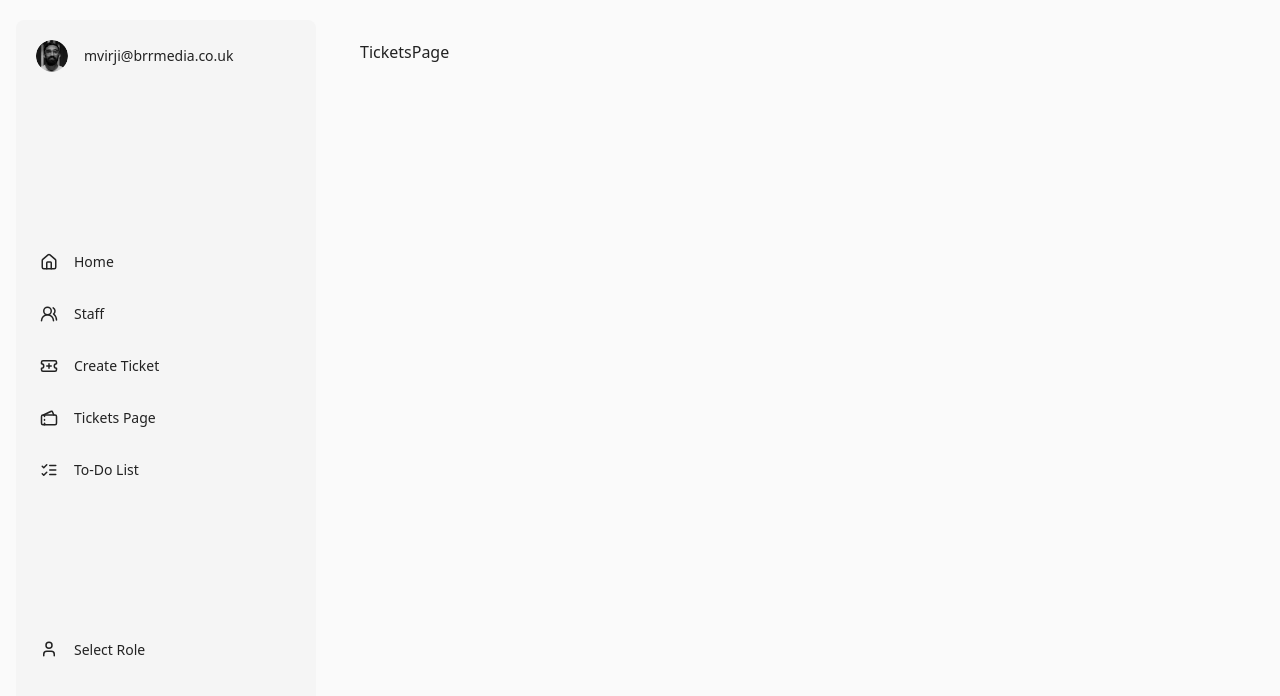
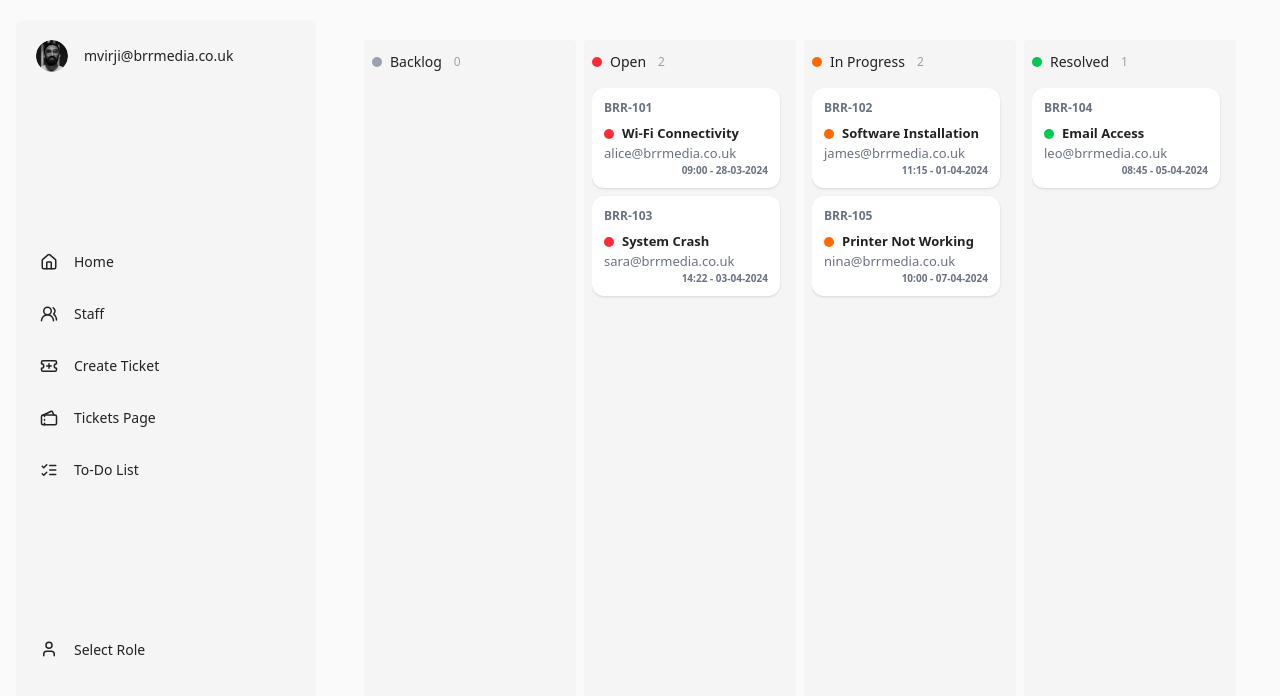
Before and after one commit to Michealebr/brr-media-takehome, a React (Vite) app: page /ticket-page in a window 1280 px wide. Shown: the top 696 px of the page. Built offline with nearby package versions, Linux system fonts and the light colour scheme.

Commit message:
tickets page finished

```diff
--- a/package.json
+++ b/package.json
@@ -14,6 +14,7 @@
     "react": "^19.0.0",
     "react-dom": "^19.0.0",
     "react-router-dom": "^7.5.3",
+    "tailwind-scrollbar": "^4.0.2",
     "tailwindcss": "^4.1.4"
   },
   "devDependencies": {
--- a/src/components/Navbar.tsx
+++ b/src/components/Navbar.tsx
@@ -10,7 +10,7 @@ import Home from "../assets/house.svg";
 
 const Navbar = () => {
   return (
-    <div className="flex flex-col w-[300px] bg-[var(--secondary-color)] m-4 border-radius rounded-lg gap-[10rem] fixed top-1 bottom-1">
+    <div className=" z-4 flex flex-col w-[300px] bg-[var(--secondary-color)] m-4 border-radius rounded-lg gap-[10rem] fixed top-1 bottom-1">
         {/* profile */}
       <div className="flex p-5 items-center">
         <img
--- /dev/null
+++ b/src/components/tickets-page-components/TicketCard.tsx
@@ -0,0 +1,62 @@
+import React, { useState } from "react";
+
+interface TicketCardProps {
+    ticket: {
+        id: number;
+        user: string;
+        issue: string;
+        description: string;
+        status: string;
+        created: string;
+      };
+}
+
+const TicketCard: React.FC<TicketCardProps> = ({ ticket }) => {
+  const [expanded, setExpand] = useState(false);
+
+  const [date, timeWithZ] = ticket.created.split("T");
+  const time = timeWithZ.replace("Z", "").slice(0, -3);
+
+  // format date to english dd/mm/yyyy
+  const [year, month, day] = date.split("-");
+  const formattedDate = `${day}-${month}-${year}`;
+  // color status map to show completion
+  const statusColorMap: { [key: string]: string } = {
+    resolved: "bg-green-500",
+    inprogress: "bg-orange-500",
+    open: "bg-red-500",
+  };
+  // gets rid of spaces and upper case matches to the corresponding text color, if not found sets to gray
+  const statusKey = ticket.status.toLowerCase().replace(/\s+/g, "");
+  const statusColor = statusColorMap[statusKey.toLowerCase()] || "bg-gray-400";
+
+  return (
+    <div
+      onClick={() => setExpand(!expanded)}
+      className="cursor-pointer transition-all duration-300 bg-white hover:bg-gray-50 relative shadow mb-2 w-full min-h-[100px] p-3 rounded-xl bg-[var(--primary-color)]"
+    >
+      <div className="flex flex-col">
+        <div className="text-xs font-bold text-gray-500 mb-2">
+          BRR-{ticket.id}
+        </div>
+        <div className=" flex items-center ">
+          <div
+            className={`h-[10px] w-[10px] ${statusColor} rounded-full mr-2`}
+          ></div>
+          <h5 className=" text-[13px] font-bold">{ticket.issue}</h5>
+        </div>
+        <h6 className=" text-[13px] text-gray-500 ">{ticket.user}</h6>
+        {expanded && (
+          <p className="mt-2 mb-6 text-gray-700 text-sm">
+            {ticket.description}
+          </p>
+        )}
+        <div className="absolute bottom-2.5 right-3 text-[10px] font-bold text-gray-500">
+          {time} - {formattedDate}
+        </div>
+      </div>
+    </div>
+  );
+};
+
+export default TicketCard;
--- /dev/null
+++ b/src/components/tickets-page-components/TicketCol.tsx
@@ -0,0 +1,57 @@
+import React from "react";
+import TicketCard from "./TicketCard";
+
+interface TicketColProps {
+  key: string;
+  title: string;
+  tickets: {
+    id: number;
+    user: string;
+    issue: string;
+    description: string;
+    status: string;
+    created: string;
+  }[];
+  // children: React.ReactNode;
+}
+
+const TicketCol: React.FC<TicketColProps> = ({ key, title, tickets }) => {
+
+  const ticketAmount = tickets.length
+
+  const statusColorMap: { [key: string]: string } = {
+    resolved: "bg-green-500",
+    inprogress: "bg-orange-500",
+    open: "bg-red-500",
+  };
+  // gets rid of spaces and upper case matches to the corresponding text color, if not found sets to gray
+  const statusKey = title.toLowerCase().replace(/\s+/g, "");
+  const statusColor = statusColorMap[statusKey.toLowerCase()] || "bg-gray-400";
+
+
+  return (
+    <div
+      key={key}
+      className=" min-w-[200px] flex flex-col w-full px-2 py-3 mx-1  rounded-sm bg-[var(--secondary-color)]"
+    >
+      <div className="flex items-center text-sm mb-4 ">
+        <div className={`h-[10px] w-[10px] ${statusColor} rounded-full mr-2`}></div>
+        <h4 className="mr-3">{title}</h4>
+        <div className="text-xs text-gray-400">{ticketAmount}</div>
+      </div>
+      <div className="h-screen overflow-y-auto scrollbar-custom">
+        <div className="mr-2">
+          {tickets.map((ticket)=> (
+            <TicketCard
+            key={ticket.id}
+            ticket={ticket}
+            />
+          ))}
+        </div>
+      </div>
+      <div className="overflow-y-auto scrollbar scrollbar-thin scrollbar-thumb-gray-500 scrollbar-track-gray-200"></div>
+    </div>
+  );
+};
+
+export default TicketCol;
--- a/src/index.css
+++ b/src/index.css
@@ -19,4 +19,25 @@
   text-rendering: optimizeLegibility;
   -webkit-font-smoothing: antialiased;
   -moz-osx-font-smoothing: grayscale;
+
 }
+/* For Chrome, Edge, and Safari */
+.scrollbar-custom::-webkit-scrollbar {
+  width: 8px;
+}
+.scrollbar-custom::-webkit-scrollbar-track {
+  background: var(--secondary-color);
+}
+.scrollbar-custom::-webkit-scrollbar-thumb {
+  background-color: var(--secondary-color);
+  border-radius: 6px;
+}
+.scrollbar-custom::-webkit-scrollbar-thumb:hover {
+  background: var(--secondary-color);
+}
+
+/* Firefox */
+.scrollbar-custom {
+  scrollbar-width: thin;
+  scrollbar-color: #a2a2a2 var(--secondary-color);
+}
--- a/src/pages/TicketsPage.tsx
+++ b/src/pages/TicketsPage.tsx
@@ -1,9 +1,22 @@
-import React from 'react'
+import React from "react";
+import TicketCol from "../components/tickets-page-components/TicketCol";
+import ticketData from "../data/tickets.json";
 
 const TicketsPage = () => {
+  const statuses = ["Backlog", "Open", "In Progress", "Resolved"];
+
   return (
-    <div>TicketsPage</div>
-  )
-}
+    <div className="flex max-h-full w-full max-w-[2000px]">
+      {statuses.map((status) => (
+      <TicketCol
+      key={status}
+      title={status}
+      tickets={ticketData.filter((t)=> t.status === status)}
+      />
+      ))}
 
-export default TicketsPage
+    </div>
+  );
+};
+
+export default TicketsPage;
```
Also changed, not shown: 1 other file (tests, documents, lock files or other folders).
